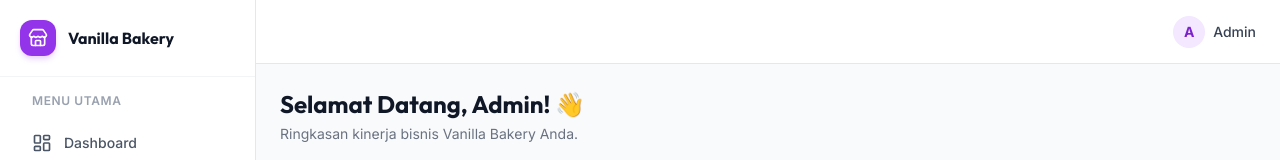
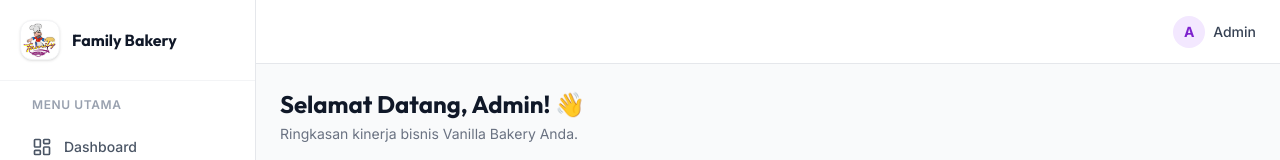
Before and after one commit to Ferdyagustian/Family-Bakery-Stok-WEB, a Next.js app: page / in a window 1280 px wide. Shown: the top 160 px of the page. Built offline with nearby package versions, Linux system fonts and the light colour scheme; no server answers; the database is empty.

Commit message:
Update UI and assets

```diff
--- a/app/layout.tsx
+++ b/app/layout.tsx
@@ -6,8 +6,8 @@ const inter = Inter({ subsets: ["latin"], variable: '--font-sans' });
 const outfit = Outfit({ subsets: ["latin"], variable: '--font-heading' });
 
 export const metadata: Metadata = {
-  title: "Premium Bakery Admin",
-  description: "Stock and sales management for Bakery branches",
+  title: "Family Bakery Admin",
+  description: "Sistem Manajemen Stok dan Penjualan Cabang Family Bakery",
 };
 
 export default function RootLayout({
--- a/app/login/page.tsx
+++ b/app/login/page.tsx
@@ -23,7 +23,7 @@ export default async function LoginPage(props: { searchParams: SearchParams }) {
           </div>
         </div>
         <h2 className="mt-6 text-center text-3xl font-heading font-extrabold text-gray-900">
-          Vanilla Bakery
+          Family Bakery
         </h2>
         <p className="mt-2 text-center text-sm text-gray-500">
           Panel Admin — Masuk untuk melanjutkan
--- a/components/DashboardShell.tsx
+++ b/components/DashboardShell.tsx
@@ -65,10 +65,10 @@ export function DashboardShell({
 
             {/* Logo (mobile only) */}
             <div className="lg:hidden flex items-center space-x-2">
-              <div className="w-7 h-7 rounded-lg bg-primary-600 flex items-center justify-center">
-                <Store className="w-4 h-4 text-white" />
+              <div className="w-8 h-8 rounded-lg bg-white flex items-center justify-center p-0.5 shadow-sm border border-gray-100 overflow-hidden">
+                <img src="/logo.png" alt="Family Bakery Logo" className="w-full h-full object-contain" />
               </div>
-              <span className="font-heading font-bold text-gray-900 text-sm">Vanilla Bakery</span>
+              <span className="font-heading font-bold text-gray-900 text-sm">Family Bakery</span>
             </div>
           </div>
 
--- a/components/Sidebar.tsx
+++ b/components/Sidebar.tsx
@@ -13,10 +13,10 @@ export function Sidebar({ onClose, showCloseButton }: SidebarProps) {
       {/* Header */}
       <div className="p-5 border-b border-gray-100 flex items-center justify-between">
         <div className="flex items-center space-x-3">
-          <div className="w-9 h-9 rounded-xl bg-primary-600 flex items-center justify-center shadow-md shadow-primary-200">
-            <StoreIcon className="w-5 h-5 text-white" />
+          <div className="w-10 h-10 rounded-xl bg-white flex items-center justify-center p-0.5 shadow-sm border border-gray-100 overflow-hidden">
+            <img src="/logo.png" alt="Family Bakery Logo" className="w-full h-full object-contain" />
           </div>
-          <h1 className="text-base font-heading font-bold text-gray-900">Vanilla Bakery</h1>
+          <h1 className="text-base font-heading font-bold text-gray-900">Family Bakery</h1>
         </div>
         {showCloseButton && (
           <button
--- /dev/null
+++ b/scripts/update-password.js
@@ -0,0 +1,50 @@
+require('dotenv').config()
+const { PrismaClient } = require('@prisma/client')
+const bcrypt = require('bcryptjs')
+
+async function main() {
+  const args = process.argv.slice(2)
+
+  if (args.length < 2) {
+    console.log(`❌ Error: Username dan Password harus diisi.`)
+    console.log(`Cara Penggunaan: node scripts/update-password.js <username> <password_baru>`)
+    console.log(`Contoh: node scripts/update-password.js suyadifamilybakery17 kutoarjo2711`)
+    process.exit(1)
+  }
+
+  const username = args[0]
+  const password = args[1]
+  const prisma = new PrismaClient()
+
+  console.log(`--- Memulai proses pembaruan data login ---`)
+
+  try {
+    const hashedPassword = await bcrypt.hash(password, 10)
+
+    // Gunakan upsert: Jika username sudah ada, update password-nya. Jika belum ada, buat akun baru.
+    const admin = await prisma.admin.upsert({
+      where: { username },
+      update: {
+        passwordHash: hashedPassword
+      },
+      create: {
+        username,
+        passwordHash: hashedPassword
+      }
+    })
+
+    console.log(`✅ Berhasil! Akun Admin telah diperbarui:`)
+    console.log(`Username: ${admin.username}`)
+    console.log(`Password: (Berhasil diperbarui dan dienkripsi di database)`)
+    console.log(`Silakan coba login kembali dengan password baru Anda.`)
+  } catch (error) {
+    console.error(`❌ Terjadi kesalahan saat database update:`, error)
+  } finally {
+    await prisma.$disconnect()
+  }
+}
+
+main().catch((e) => {
+  console.error('❌ Terjadi kesalahan:', e)
+  process.exit(1)
+})
```
Also changed, not shown: public/logo.png (added).
